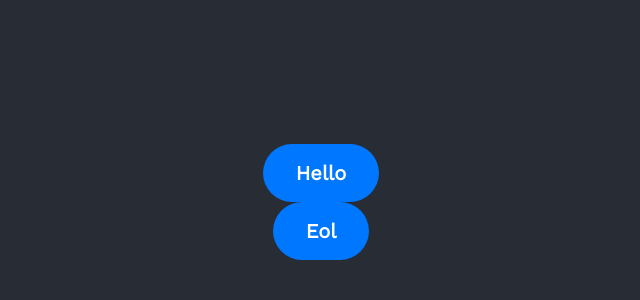
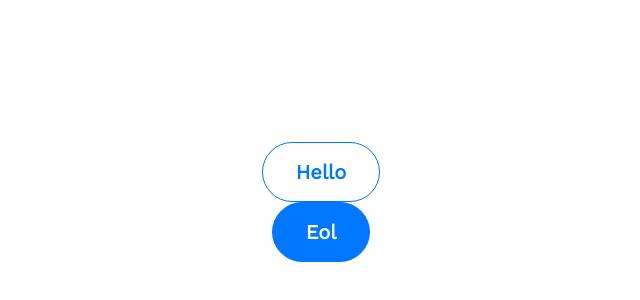
Before and after one commit to rezamohdev/my_portfolio, a React (Create React App) app: page / in a window 1280 px wide. Shown: the part 198-498 px from the top of the page, without its empty margins (319-959 px from the left). Built offline with nearby package versions, Linux system fonts and the light colour scheme.

Commit message:
fix: fixed light button by bem modifier

```diff
--- a/src/components/App/App.css
+++ b/src/components/App/App.css
@@ -14,7 +14,7 @@
 }
 
 .App-header {
-  background-color: #282c34;
+  background-color: #fff;
   min-height: 100vh;
   display: flex;
   flex-direction: column;
--- a/src/components/App/App.js
+++ b/src/components/App/App.js
@@ -6,7 +6,7 @@ function App() {
   return (
     <div className="App">
       <header className="App-header">
-        <Button >Hello</Button>
+        <Button lightButton={true}>Hello</Button>
         <Button >Eol</Button>
       </header>
     </div>
--- a/src/components/Button/Button.css
+++ b/src/components/Button/Button.css
@@ -17,8 +17,14 @@
   line-height: normal;
   cursor: pointer;
   transition: 230ms ease-out;
+  border: 1px solid #07f;
 }
 .rounded-button:hover {
+  box-shadow: 1px 4px 12px 0px #0000002b;
+}
+
+.button_type_light {
+  border: 1px solid #07f;
   background: #fff;
   color: #07f;
 }
--- a/src/components/Button/Button.js
+++ b/src/components/Button/Button.js
@@ -1,5 +1,5 @@
 import './Button.css';
-const Button = ({ children }) => {
-    return (<button className="rounded-button">{children}</button>)
+const Button = ({ children, lightButton }) => {
+    return (<button className={`rounded-button ${lightButton && 'button_type_light'}`}>{children}</button>)
 };
 export default Button;
```
